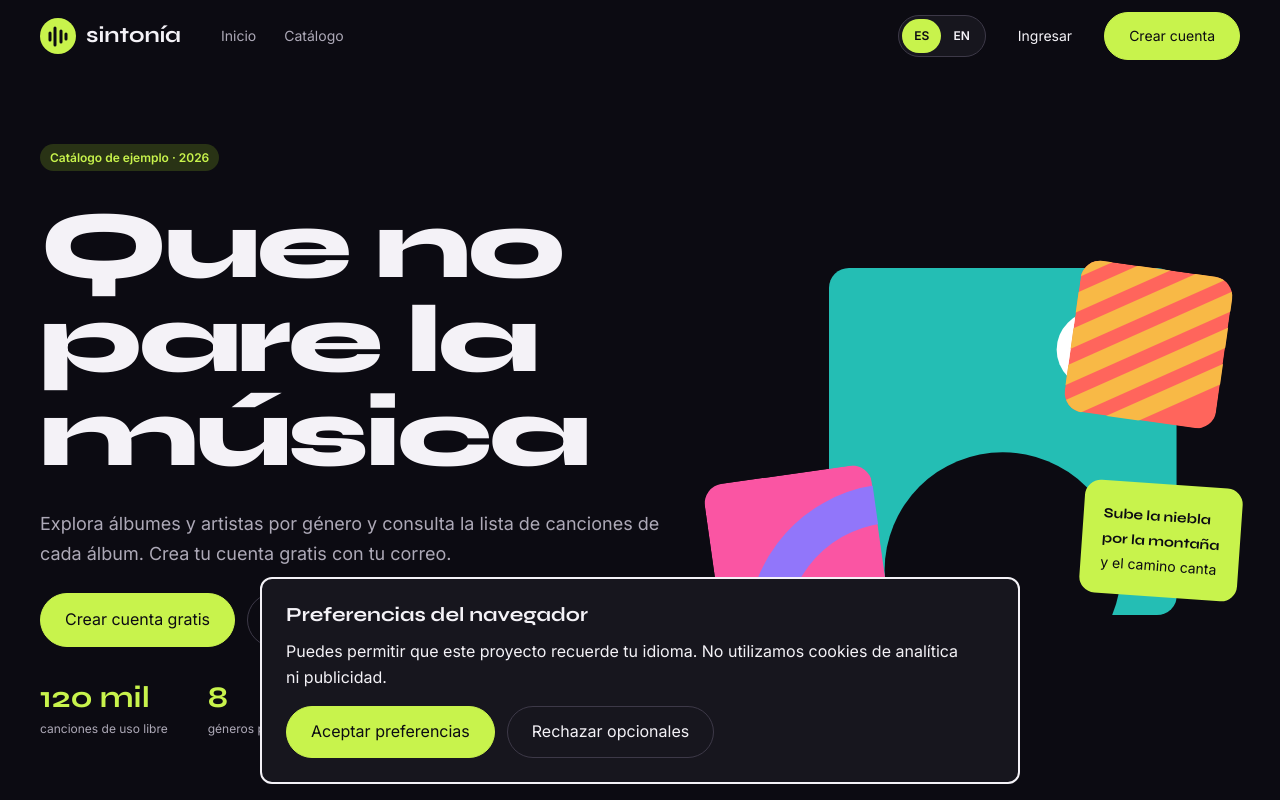
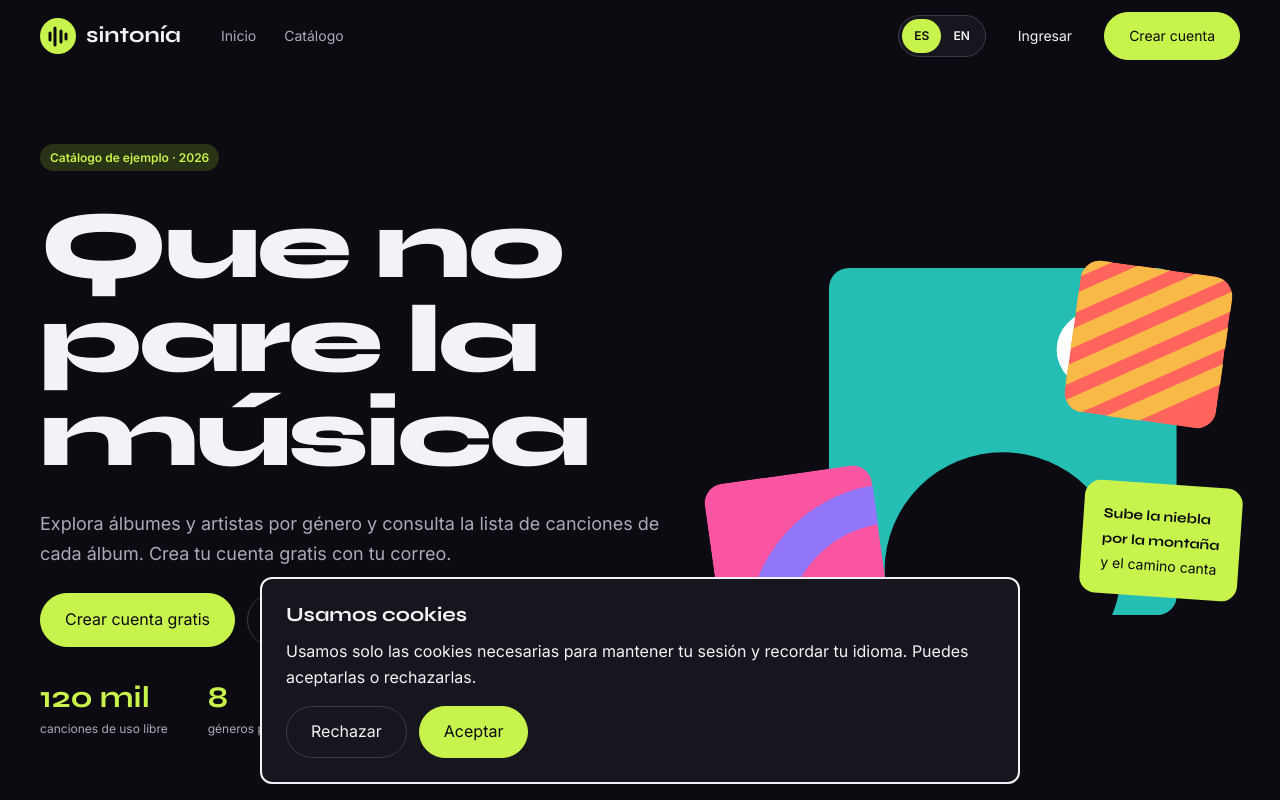
Before and after one commit to SebasMinaZ/Sintonia-project, a React (Vite) app: page / in a window 1280 px wide. Shown: the top 800 px of the page. Built offline with nearby package versions, Linux system fonts and the light colour scheme; no server answers.

Commit message:
fix: ordenar los botones y usar los textos de Figma en el aviso de cookies

```diff
--- a/src/components/BannerCookies/BannerCookies.jsx
+++ b/src/components/BannerCookies/BannerCookies.jsx
@@ -1,15 +1,25 @@
 import "./BannerCookies.css";
 export default function BannerCookies({ textos, onAceptar, onRechazar }) {
   return (
-    <aside className="banner-cookies" aria-label={textos.banner}>
-      <h2>{textos.banner}</h2>
-      <p>{textos.descripcion}</p>
+    <aside className="banner-cookies" aria-labelledby="banner-cookies-titulo">
+      <div className="banner-cookies-texto">
+        <h2 id="banner-cookies-titulo">{textos.banner}</h2>
+        <p>{textos.descripcion}</p>
+      </div>
       <div className="grupo-botones">
-        <button className="boton-home primario" onClick={onAceptar}>
+        <button
+          type="button"
+          className="boton-home secundario"
+          onClick={onRechazar}
+        >
+          {textos.rechazar}
+        </button>
+        <button
+          type="button"
+          className="boton-home primario"
+          onClick={onAceptar}
+        >
           {textos.aceptar}
-        </button>
-        <button className="boton-home secundario" onClick={onRechazar}>
-          {textos.rechazar}
         </button>
       </div>
     </aside>
--- a/src/data/interfaz.js
+++ b/src/data/interfaz.js
@@ -13,11 +13,11 @@ export const interfaz = {
     academico: "Proyecto académico",
     cookies: "Preferencias de cookies",
     saltar: "Saltar al contenido",
-    banner: "Preferencias del navegador",
+    banner: "Usamos cookies",
     descripcion:
-      "Puedes permitir que este proyecto recuerde tu idioma. No utilizamos cookies de analítica ni publicidad.",
-    aceptar: "Aceptar preferencias",
-    rechazar: "Rechazar opcionales",
+      "Usamos solo las cookies necesarias para mantener tu sesión y recordar tu idioma. Puedes aceptarlas o rechazarlas.",
+    aceptar: "Aceptar",
+    rechazar: "Rechazar",
     configurar: "Configurar",
     guardar: "Guardar selección",
     cerrar: "Cerrar preferencias",
```
Also changed, not shown: src/services/cookies.js (line endings or trailing spaces).
